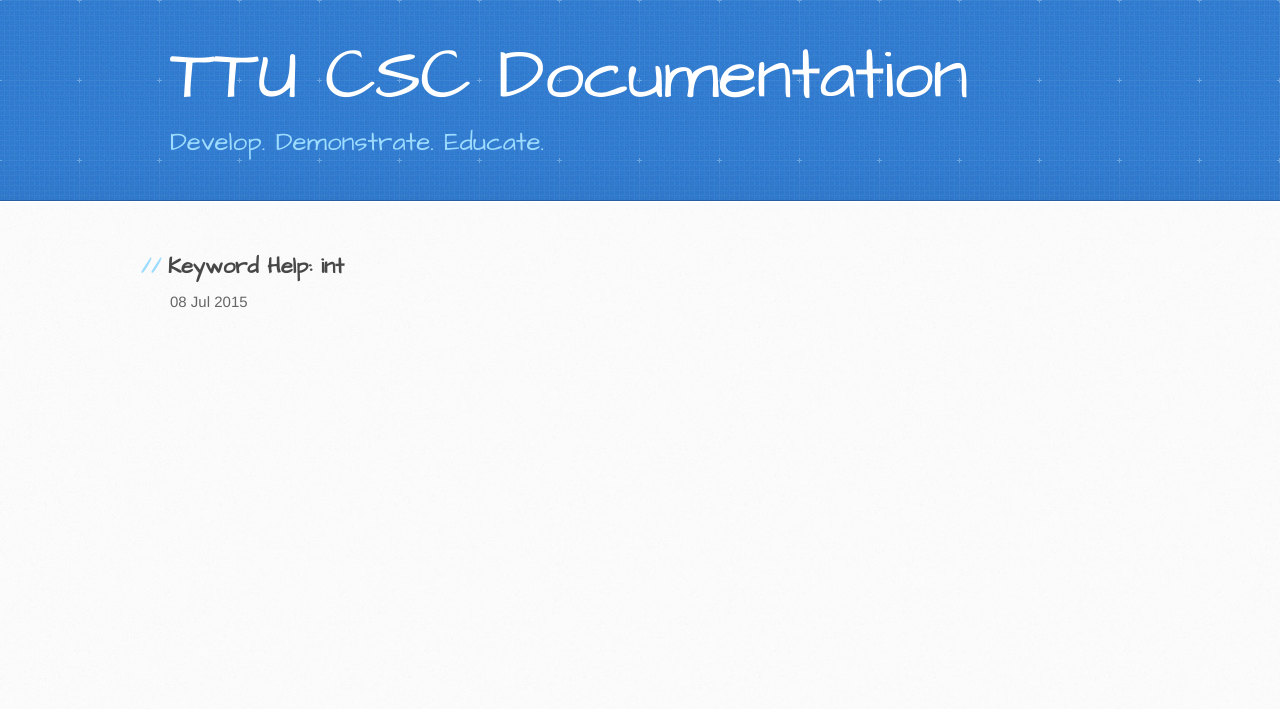
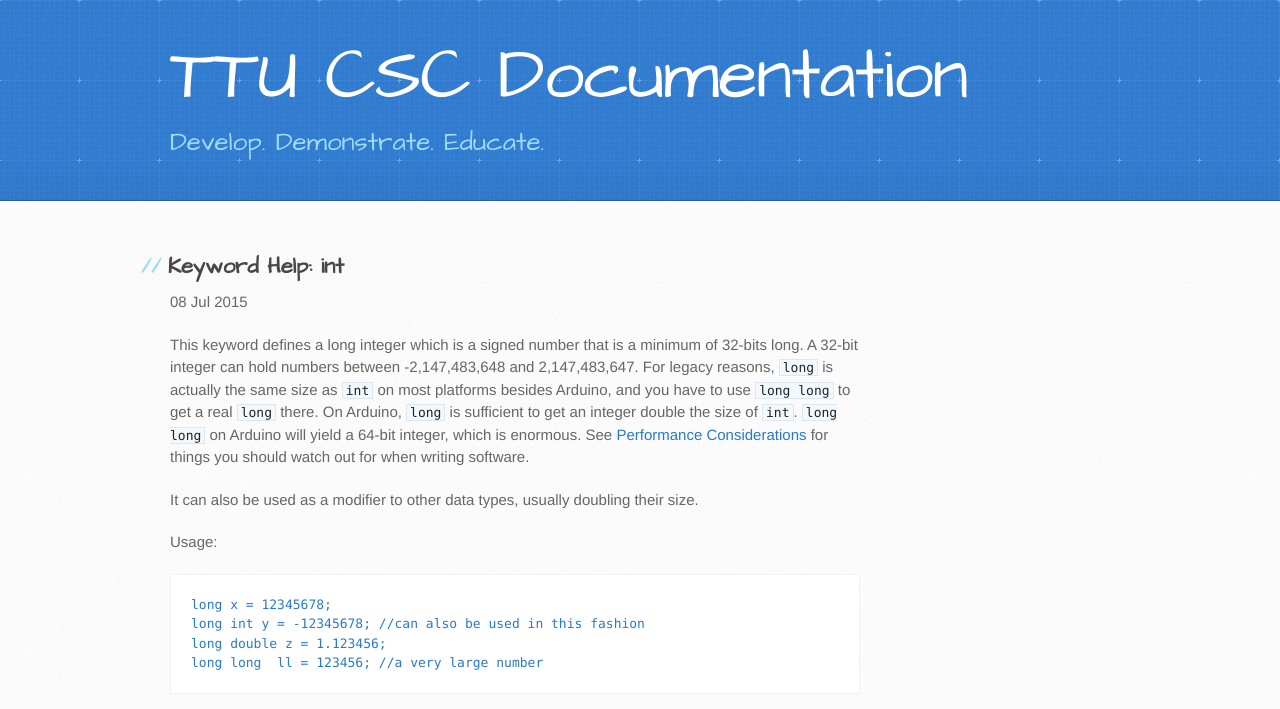
Before and after one commit to TTU-CSC/ttu-csc.github.com, a Jekyll site: the page built from _posts/2015-07-08-long.markdown, in a window 1280 px wide. Shown: the top 709 px of the page. Built offline with Jekyll 4.4.1, drawn with Linux system fonts in a browser that asks for light colours.

Commit message:
Update 2015-07-08-long.markdown

```diff
--- a/_posts/2015-07-08-long.markdown
+++ b/_posts/2015-07-08-long.markdown
@@ -4,3 +4,14 @@
 date:   2015-07-08 15:37:30
 categories: docs
 ---
+
+This keyword defines a long integer which is a signed number that is a minimum of 32-bits long. A 32-bit integer can hold numbers between -2,147,483,648 and 2,147,483,647. For legacy reasons, `long` is actually the same size as `int` on most platforms besides Arduino, and you have to use `long long` to get a real `long` there. On Arduino, `long` is sufficient to get an integer double the size of `int`. `long long` on Arduino will yield a 64-bit integer, which is enormous. See [Performance Considerations]({% post_url 2015-07-08-performance-considerations %}) for things you should watch out for when writing software.
+
+It can also be used as a modifier to other data types, usually doubling their size.
+
+Usage:
+
+	long x = 12345678;
+	long int y = -12345678;	//can also be used in this fashion
+	long double z = 1.123456;
+	long long  ll = 123456;	//a very large number
```
